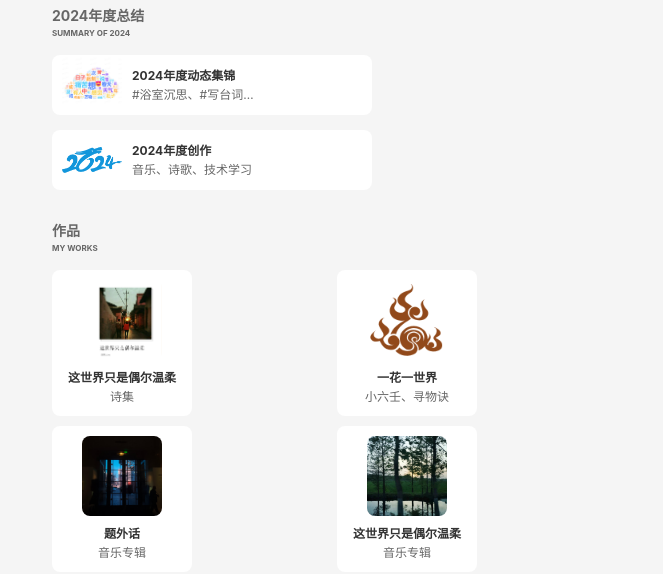
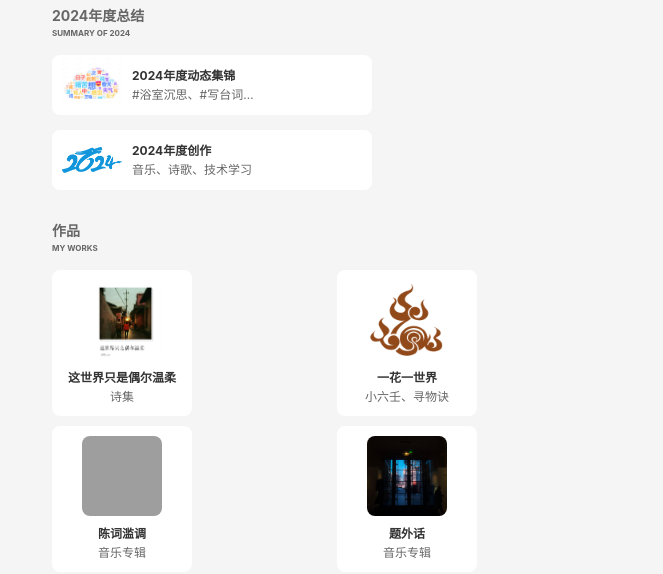
Before and after one commit to woowai1995/woowai1995.github.io, a plain HTML site: page index.html in a window 1280 px wide. Shown: the part 378-952 px from the top of the page, without its empty margins (308-971 px from the left). Drawn offline with Linux system fonts and the light colour scheme; grey boxes are pictures that could not be loaded.

Commit message:
更新 index.html

```diff
--- a/index.html
+++ b/index.html
@@ -266,6 +266,15 @@
                     </div>
                 </div>
             </a>
+            <a href="https://music.163.com/album/268161017/?userid=349689683" target="_blank" style="text-decoration: none;color: none;">
+                <div class="work-item2">
+                  <img src="./assets/blog/chencilandiao.jpg" alt="Work 2" class="work-image2">
+                   <div class="work-info">
+                       <h3>陈词滥调</h3>
+                      <p>音乐专辑</p>
+                    </div>
+                </div>
+            </a>
             <a href="https://music.163.com/#/album/191002713/?userid=349689683" target="_blank" style="text-decoration: none;color: none;">
                 <div class="work-item2">
                   <img src="./assets/blog/tiwaihua.jpg" alt="Work 2" class="work-image2">
```
